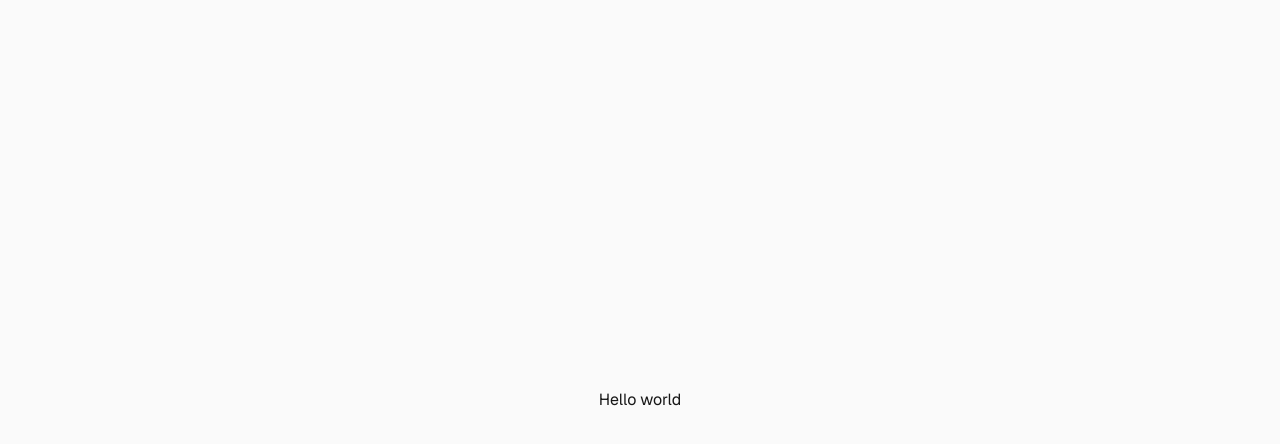
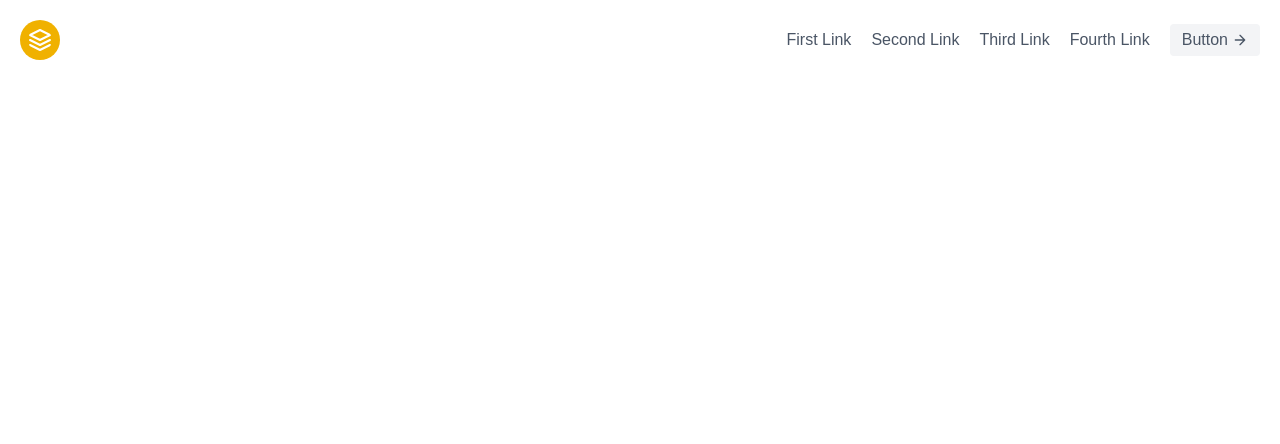
Before and after one commit to Anas-cod-er/learn-next-js, a Next.js app: page / in a window 1280 px wide. Shown: the top 444 px of the page. Built offline with nearby package versions, Linux system fonts and the light colour scheme.

Commit message:
add navbar

```diff
--- /dev/null
+++ b/src/app/components/navbar/Navbar.jsx
@@ -0,0 +1,29 @@
+import React from 'react'
+
+const Navbar = () => {
+  return (
+        <header class="text-gray-600 body-font">
+                <div class="container mx-auto flex flex-wrap p-5 flex-col md:flex-row items-center">
+                    <a class="flex title-font font-medium items-center text-white mb-4 md:mb-0">
+                    <svg xmlns="http://www.w3.org/2000/svg" fill="none" stroke="currentColor" stroke-linecap="round" stroke-linejoin="round" stroke-width="2" class="w-10 h-10 text-white p-2 bg-yellow-500 rounded-full" viewBox="0 0 24 24">
+                        <path d="M12 2L2 7l10 5 10-5-10-5zM2 17l10 5 10-5M2 12l10 5 10-5"></path>
+                    </svg>
+                    <span class="ml-3 text-xl">Tailblocks</span>
+                    </a>
+                    <nav class="md:ml-auto flex flex-wrap items-center text-base justify-center">
+                    <a class="mr-5 hover:text-white">First Link</a>
+                    <a class="mr-5 hover:text-white">Second Link</a>
+                    <a class="mr-5 hover:text-white">Third Link</a>
+                    <a class="mr-5 hover:text-white">Fourth Link</a>
+                    </nav>
+                    <button class="inline-flex items-center bg-gray-100 border-0 py-1 px-3 focus:outline-none hover:bg-gray-200 rounded text-base mt-4 md:mt-0">Button
+                    <svg fill="none" stroke="currentColor" stroke-linecap="round" stroke-linejoin="round" stroke-width="2" class="w-4 h-4 ml-1" viewBox="0 0 24 24">
+                        <path d="M5 12h14M12 5l7 7-7 7"></path>
+                    </svg>
+                    </button>
+                </div>
+        </header>
+  )
+}
+
+export default Navbar
--- a/src/app/page.js
+++ b/src/app/page.js
@@ -1,9 +1,10 @@
 import Image from "next/image";
+import Navbar from "./components/navbar/Navbar";
 
 export default function Home() {
   return (
-    <div className="flex flex-col flex-1 items-center justify-center bg-zinc-50 font-sans dark:bg-black">
-      <h1>Hello world</h1>
+    <div>
+      <Navbar />
     </div>
   );
 }
```
